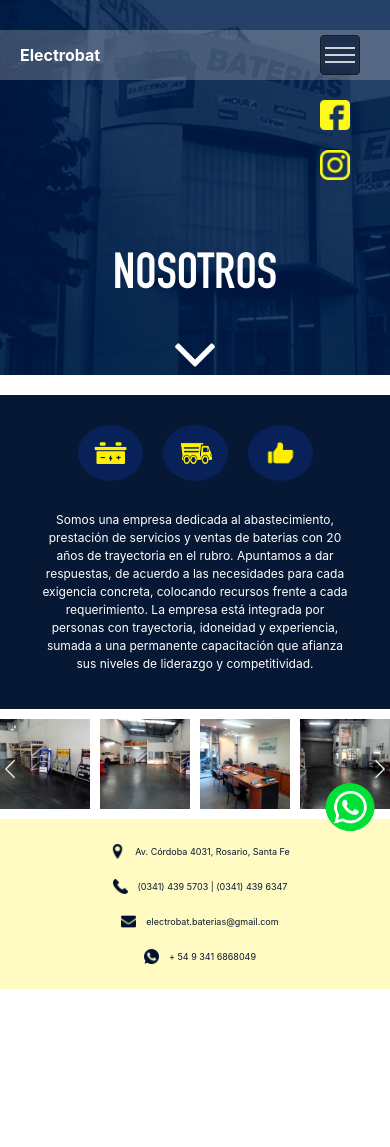
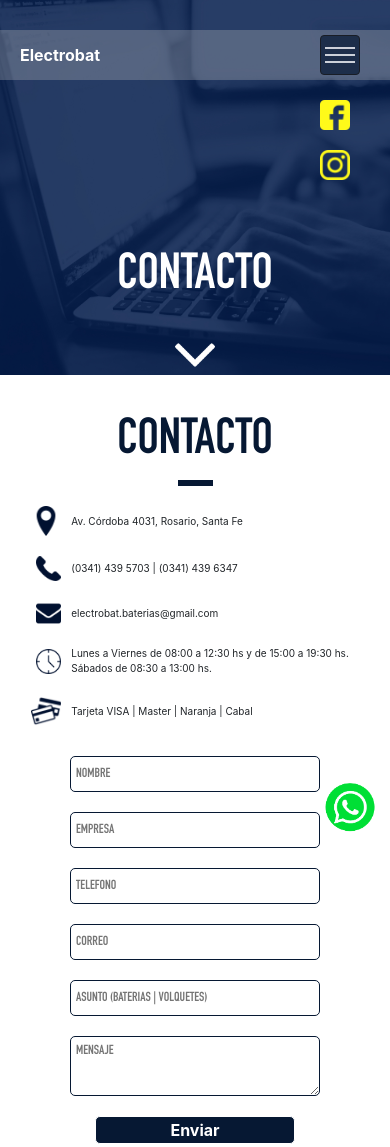
Before and after one commit to martingh15/Electrobat, a React app: page /contacto in a window 390 px wide. Before the commit this address led to /. Shown: the top 1147 px of the page. Before the commit the page ends 989 px from the top, so only its background shows below. Built offline with nearby package versions, Linux system fonts and the light colour scheme.

Commit message:
Contacto responsive

```diff
--- a/src/assets/css/Contacto.css
+++ b/src/assets/css/Contacto.css
@@ -5,11 +5,9 @@
 .contacto .contenedorColumnas {
     display: flex;
     flex-direction: row;
-    justify-content: space-between;
+    justify-content: space-evenly;
     align-self: center;
-    margin-top: 50px;
-    margin-left: 100px;
-    margin-right: 100px;
+    margin: 50px 100px 0 100px;
 }
 
 .contacto .contenedorColumnas .columnaDatos {
@@ -55,9 +53,7 @@
     height: 1px;
     border: 3px solid #061833;
 }
-.contacto .columnaFormulario{
-    margin-bottom: 30px;
-}
+
 .contacto .forminput {
     display: flex;
     flex-direction: column;
@@ -103,3 +99,73 @@
     color: white;
     font-weight: bold;
 }
+
+/*CONTACTO RESPONSIVE*/
+@media (max-width: 1000px) {
+    .contacto .contenedorColumnas {
+        margin: 30px 0;
+    }
+
+    .contacto .textocontacto {
+        font-size: 50px;
+    }
+    .contacto input, .contacto textarea {
+        margin-bottom: 20px;
+        width: 300px;
+    }
+
+    .contacto .linea p {
+        font-size: 12px;
+    }
+}
+
+@media (max-width: 800px) {
+    .contacto .contenedorColumnas {
+        flex-wrap: wrap;
+        margin: 30px 100px;
+    }
+    .contacto input, .contacto textarea {
+        margin-bottom: 20px;
+        width: 250px;
+    }
+    .contacto .columnaFormulario {
+        margin-top: 20px !important;
+    }
+
+    .contacto .textocontacto {
+        text-align: center;
+    }
+    .contacto .lineaGruesa {
+        position: relative;
+        margin: 0 auto;
+        display: block;
+    }
+
+    .contacto .linea {
+        margin-left: 45px;
+    }
+}
+
+@media (max-width: 500px) {
+    .contacto .contenedorColumnas {
+        margin: 30px 20px;
+    }
+    .contacto .columnaFormulario {
+        margin-top: 20px !important;
+    }
+
+    .contacto .textocontacto {
+        text-align: center;
+    }
+    .contacto .lineaGruesa {
+        position: relative;
+        margin: 0 auto;
+        display: block;
+    }
+    .contacto .linea p {
+        font-size: 10px !important;
+    }
+    .contacto .linea {
+        margin-left: 10px;
+    }
+}
--- a/src/components/Layout.js
+++ b/src/components/Layout.js
@@ -29,7 +29,7 @@
                     <Route path="/baterias" exact component={Baterias}/>
                     <Route path="/bateria-detalle/:idBateria" exact component={BateriaDetalle}/>
                     <Route path="/volquetes" exact component={Volquetes}/>
-                    {/*<Route path="/contacto" exact component={Contacto}/>*/}
+                    <Route path="/contacto" exact component={Contacto}/>
                     <Route path="*" component={NotFound}/>
                 </Switch>
                 <a href={"https://wa.me/5493416868049"} target="_blank">
```
